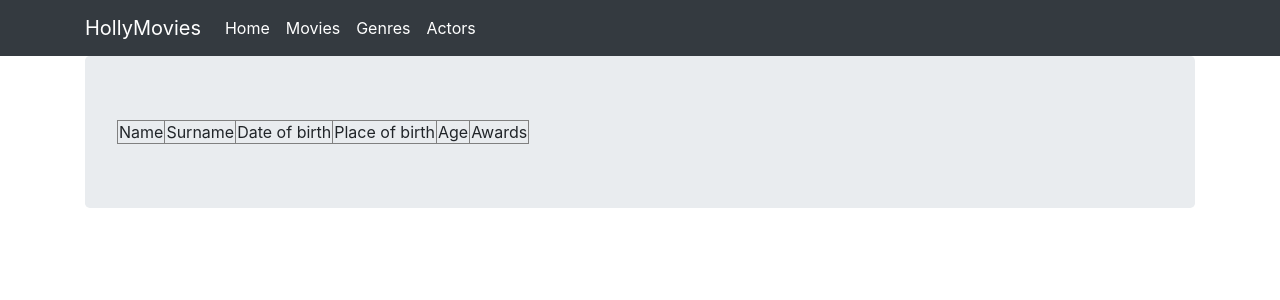
After one commit to ragnarlodbrok1992/ZajeciaBackendowe2024, a Django app: page /actors/ in a window 1280 px wide. The commit adds this page. Shown: the top 300 px of the page. Run offline with Django 5.2, Linux system fonts and the light colour scheme; data that the repository does not hold is empty; some libraries are stand-ins or nearby versions.

Commit message:
Zajecia 21.02

```diff
--- a/hollymovies/urls.py
+++ b/hollymovies/urls.py
@@ -17,15 +17,19 @@ Including another URLconf
 from django.contrib import admin
 from django.urls import path
 
-from viewer.models import Genre, Movie
+from viewer.models import Genre, Movie, Actor
 from viewer.views import (
-    MoviesAllView, powitanie,
-    MoviesByGenreView, StronaGlownaView,
-    GenresAllView
+    MoviesAllView,
+    MoviesByGenreView,
+    StronaGlownaView,
+    GenresAllView,
+    ActorsAllView,
+    MovieCreateView
 )
 
 admin.site.register(Genre)
 admin.site.register(Movie)
+admin.site.register(Actor)
 
 # Problem: zrzucanie danych z polskimi znakami do jsona powoduje error kodowania znaku
 # Rozwiazanie: python -Xutf8 manage.py dumpdata viewer --output fixtures.json
@@ -35,7 +39,8 @@ urlpatterns = [
     path('admin/', admin.site.urls),
     path('', StronaGlownaView.as_view(), name='index'),
     path('movies/', MoviesAllView.as_view(), name='movies'),
-    path('movies/<genre>', MoviesByGenreView.as_view()),
+    path('movies/<genre>/', MoviesByGenreView.as_view()),
+    path('movie/create/', MovieCreateView.as_view(), name='movie_create'),
     path('genres/', GenresAllView.as_view(), name='genres'),
-    path('powitanie/<imie>/<nazwisko>', powitanie),
+    path('actors/', ActorsAllView.as_view(), name='actors')
 ]
--- /dev/null
+++ b/viewer/templates/actors.html
@@ -0,0 +1,26 @@
+{% extends "base.html" %}
+
+{% block content %}
+
+    <table border="1">
+        <tr>
+            <td>Name</td>
+            <td>Surname</td>
+            <td>Date of birth</td>
+            <td>Place of birth</td>
+            <td>Age</td>
+            <td>Awards</td>
+        </tr>
+        {% for actor in object_list %}
+        <tr>
+            <td>{{ actor.name }}</td>
+            <td>{{ actor.surname }}</td>
+            <td>{{ actor.birth_date }}</td>
+            <td>{{ actor.place_of_birth }}</td>
+            <td>{{ actor.age }}</td>
+            <td>{{ actor.awards }}</td>
+        </tr>
+        {% endfor %}
+    </table>
+
+{% endblock %}
--- a/viewer/templates/base.html
+++ b/viewer/templates/base.html
@@ -35,6 +35,9 @@
             <a class="nav-item nav-link active" href="{% url 'genres' %}">
               Genres
             </a>
+            <a class="nav-item nav-link active" href="{% url 'actors' %}">
+              Actors
+            </a>
           </div>
         </div>
       </div>
--- a/viewer/views.py
+++ b/viewer/views.py
@@ -1,9 +1,15 @@
-from django.http import HttpResponse
+from logging import getLogger
+
 from django.shortcuts import render
 from django.views import View
-from django.views.generic import TemplateView, ListView
+from django.views.generic import (
+    TemplateView, ListView, FormView
+)
 
-from viewer.models import Movie, Genre
+from django.urls import reverse_lazy
+
+from viewer.models import Movie, Genre, Actor
+from viewer.forms import MovieForm
 
 
 class MoviesAllView(TemplateView):
@@ -11,15 +17,18 @@ class MoviesAllView(TemplateView):
     extra_context = {'movies': Movie.objects.all()}
 
 
+LOGGER = getLogger()
+LOGGER.setLevel('INFO')
+
+
 class GenresAllView(ListView):
     template_name = 'generic.html'
     model = Genre
 
 
-def powitanie(request, imie, nazwisko):
-    if imie == "Maciej" and nazwisko == "Oliwa":
-        return HttpResponse(f"TEMU PANU DZIEKUJEMY!!")
-    return HttpResponse(f"Witaj {imie} {nazwisko}!")
+class ActorsAllView(ListView):
+    template_name = 'actors.html'
+    model = Actor
 
 
 class StronaGlownaView(View):
@@ -45,3 +54,31 @@ class MoviesByGenreView(View):
             request, template_name='movies.html',
             context={'movies': movies}
         )
+
+
+class MovieCreateView(FormView):
+    template_name = 'form.html'
+    form_class = MovieForm
+    success_url = reverse_lazy('movies')
+
+    def form_valid(self, form):
+        result = super().form_valid(form)
+
+        cleaned_data = form.cleaned_data
+
+        print("Cleaned data:", cleaned_data)
+        # LOGGER.info("Cleaned data:", cleaned_data)
+
+        Movie.objects.create(
+            title=cleaned_data['title'],
+            genre=cleaned_data['genre'],
+            rating=cleaned_data['rating'],
+            release_date=cleaned_data['release_date'],
+            description=cleaned_data['description']
+        )
+
+        return result
+
+    def form_invalid(self, form):
+        LOGGER.warning('User provided invalid data.')
+        return super().form_invalid(form)
```
Also changed, not shown: viewer/forms.py (added, +41 -0 lines), viewer/models.py (+13 -1 lines), viewer/templates/form.html (added, +9 -0 lines), viewer/migrations/0003_actor.py (added), viewer/migrations/0004_rename_awards_actor_awaasdrds.py (added), viewer/migrations/0005_rename_awaasdrds_actor_awards.py (added), 1 other file.
